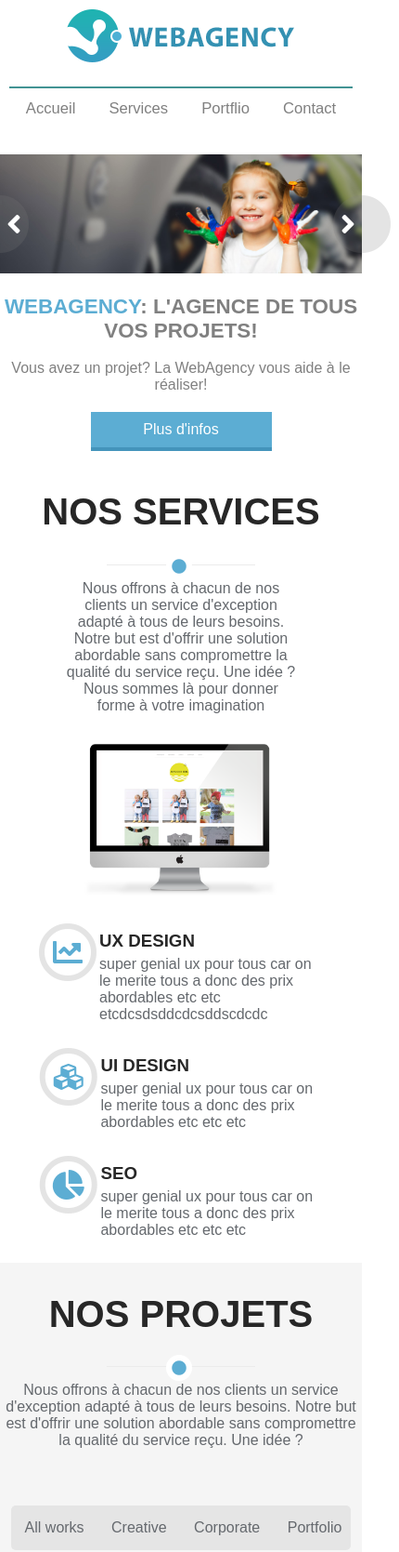
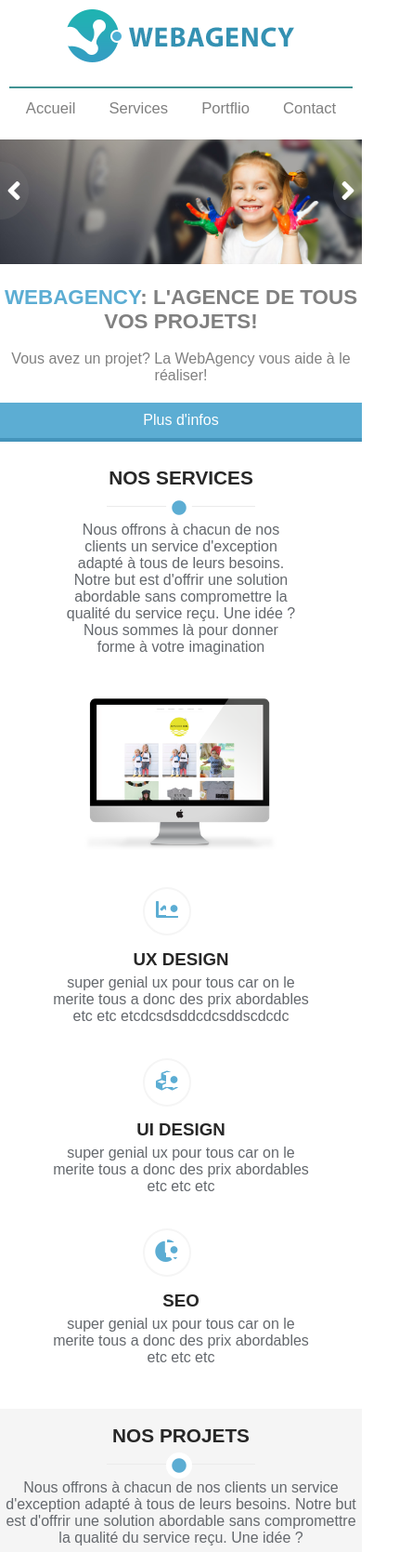
Before and after one commit to Patoupome/web-agency, a plain HTML site: page index.html in a window 390 px wide. Shown: the top 1669 px of the page at 93% size, 430 px wide, since content can reach past the window. Drawn offline with Linux system fonts and the light colour scheme.

Commit message:
presque!!!!

```diff
--- a/index.html
+++ b/index.html
@@ -102,10 +102,13 @@
 						<div class="spec">
 
 							<!-- ICON 1 -->
+							<div class="icon-box">
+								<i class="fas s-circle fa-circle"></i>
 								<div class="icon fa-stack">
-								<i class="far fa-circle fa-stack-2x"></i>
+									<i class="far fa-circle  fa-stack-2x"></i>
 									<i class="fas fa-chart-line fa-stack-1x"></i>
 
+								</div>
 							</div>
 
 
@@ -120,10 +123,14 @@
 						<div class="spec">
 
 							<!-- ICON 2 -->
+							<div class="icon-box">
+								<i class="fas s-circle fa-circle"></i>
 								<div class="icon fa-stack">
 									<i class="far fa-circle fa-stack-2x"></i>
 									<i class="fas fa-cubes fa-stack-1x"></i>
 								</div>
+							</div>
+
 
 
 							<div class="engagement">
@@ -135,9 +142,14 @@
 						<div class="spec">
 
 							<!-- ICON 3 -->
+							<div class="icon-box">
+								<i class="fas s-circle fa-circle"></i>
+
 								<div class="icon fa-stack">
 									<i class="far fa-circle fa-stack-2x"></i>
 									<i class="fas fa-chart-pie fa-stack-1x"></i>
+								</div>
+
 
 							</div>
 							<div class="engagement">
@@ -193,6 +205,12 @@
 							<figure>
 								<img src="images/portfolio/01.jpg" alt="lunettes_sur_nez">
 								<figcaption>
+									<div class="eye">
+
+										<i class="far fa-eye"></i>
+
+
+									</div>
 									<h3>
 										Projet 1
 									</h3>
@@ -205,6 +223,11 @@
 							<figure>
 								<img src="images/portfolio/02.jpg" alt="deguisement_lapin">
 								<figcaption>
+									<div class="eye">
+
+										<i class="far fa-eye "></i>
+
+									</div>
 									<h3>
 										Projet 2
 									</h3>
@@ -217,6 +240,13 @@
 							<figure>
 								<img src="images/portfolio/03.jpg" alt="logo_pompadour">
 								<figcaption>
+
+									<div class=" eye">
+
+										<i class="far fa-eye"></i>
+
+
+									</div>
 									<h3>
 										Projet 3
 									</h3>
@@ -229,6 +259,14 @@
 							<figure>
 								<img src="images/portfolio/04.jpg" alt="sketch_magazine">
 								<figcaption>
+
+									<div class="eye">
+
+										<i class="far fa-eye"></i>
+
+
+									</div>
+
 									<h3>
 										Projet 4
 									</h3>
@@ -241,6 +279,13 @@
 							<figure>
 								<img src="images/portfolio/05.jpg" alt="sacs_shopping">
 								<figcaption>
+
+									<div class="eye">
+
+										<i class="far fa-eye"></i>
+
+
+									</div>
 									<h3>
 										Projet 5
 									</h3>
@@ -253,6 +298,12 @@
 							<figure>
 								<img src="images/portfolio/06.jpg" alt="ville_cartoon">
 								<figcaption>
+									<div class="eye">
+										<i class="far fa-eye"></i>
+
+
+									</div>
+
 									<h3>
 										Projet 6
 									</h3>
@@ -265,6 +316,13 @@
 							<figure>
 								<img src="images/portfolio/07.jpg" alt="tete_fusee">
 								<figcaption>
+									<div class="eye">
+
+										<i class="far fa-eye"></i>
+
+
+									</div>
+
 									<h3>
 										Projet 7
 									</h3>
@@ -277,6 +335,13 @@
 							<figure>
 								<img src="images/portfolio/08.jpg" alt="ouils_bureau">
 								<figcaption>
+									<div class="eye">
+
+										<i class="far fa-eye"></i>
+
+
+									</div>
+
 									<h3>
 										Projet 8
 									</h3>
--- a/styles.css
+++ b/styles.css
@@ -11,7 +11,7 @@ body {
 
 h1 {
 	text-align: center;
-	font-size: 40px;
+	font-size: 2em;
 	font-weight: 800;
 	color: #272727;
 }
@@ -20,11 +20,23 @@ P {
 	color: #64686D;
 }
 
-h3, h2 {
+h3,
+h2 {
 	color: #272727;
 }
 
+@media screen and (max-width: 750px) {
 
+	h1 {
+		font-size: 1.6em;
+	}
+}
+
+@media screen and (max-width: 479px) {
+	h1 {
+		font-size: 1.3em;
+	}
+}
 
 /*---------->HEADER<----------*/
 
@@ -32,7 +44,7 @@ h3, h2 {
 header {
 	width: 100%;
 	position: fixed;
-	z-index: 1;
+	z-index: 2;
 	margin: 0px;
 	top: 0px;
 	display: flex;
@@ -83,10 +95,53 @@ nav a:hover {
 }
 
 
+@media screen and (max-width: 767px) {
+	header {
+		display: flex;
+		flex-direction: column;
+		justify-content: center;
+		padding: 10px;
+
+	}
+
+	header div#logo {
+		margin: 0px auto;
+	}
+
+	header div#logo img {
+		width: auto;
+		height: auto;
+		padding: 0px;
+	}
+
+	nav ul {
+		border-top: 2px solid #429393;
+		padding: 8px;
+		justify-content: center;
+		margin-bottom: 0px;
+	}
+
+	nav a {
+		font-size: 0.8em;
+		color: grey;
+		text-decoration: none;
+	}
+
+	nav a:hover {
+		padding: 13px 10px;
+		color: #429393;
+		font-weight: 900;
+		border-top: none;
+	}
+
+}
+
+
 /*---------->CAROUSEL<---------- */
 
 #carousel-box {
 	position: relative;
+	overflow: hidden;
 }
 
 /*--> ARROWS <-- */
@@ -104,7 +159,8 @@ nav a:hover {
 	right: -40px;
 }
 
-.fa-angle-left, .fa-angle-right {
+.fa-angle-left,
+.fa-angle-right {
 	color: white;
 }
 
@@ -162,26 +218,26 @@ nav a:hover {
 	color: #5CADD3;
 }
 
-
-@media screen and (max-width: 991px) {
+@media screen and (max-width: 1024px) {
 
 	#text_carousel {
-		position: absolute;
-		left: 40px;
+		left: 35px;
+		top: 100px;
 	}
-
 
 }
 
+
 @media screen and (max-width: 767px) {
 
-	#carousel-box {
+
+	.arrows {
+		top: 60%;
+	}
+
+	#carousel img {
 		margin-top: 150px
 	}
-
-	.arrows {
-	top: 40%;
-}
 
 	#text_carousel h2 {
 		font-size: 1.4em;
@@ -190,9 +246,7 @@ nav a:hover {
 	div#text_carousel {
 		top: 180px;
 	}
-}
 
-@media screen and (max-width: 767px) {
 
 	#carousel {
 		display: flex;
@@ -212,17 +266,11 @@ nav a:hover {
 		color: gray;
 	}
 
-	#carousel img {
-		margin-top: 10px
-	}
+
 
 	#text_carousel a {
-	width: 50%;
-}
-
-
-
-
+		width: 100%;
+	}
 }
 
 
@@ -232,8 +280,6 @@ nav a:hover {
 	width: 100%;
 }
 
-.line-dot {
-}
 
 .line {
 	width: 160px;
@@ -245,7 +291,7 @@ nav a:hover {
 
 .line-dot .fa-circle {
 	background-color: white;
-  color: #5CADD3;
+	color: #5CADD3;
 	border: 6px solid white;
 	position: absolute;
 	left: 40%;
@@ -270,27 +316,54 @@ nav a:hover {
 }
 
 .spec {
-display: flex;
+	display: flex;
 	flex-direction: row;
+}
+
+
+.icon {
+	font-size: 2.2em;
+}
+
+.s-circle {
+	color: #5CADD3;
+	position: absolute;
+	top: 45px;
+	right: 21px;
+	z-index: 1;
+	background-color: white;
+	padding: 4px;
+	font-size: 12px
+}
+
+.fa-chart-line,
+.fa-cubes,
+.fa-chart-pie {
+	color: #5CADD3;
 
 }
 
-.icon {
-	padding-top: 3%;
-	padding-left: 20%;
-	font-size: 2em;
-
+div.fa-stack {
+	width: 2.2em;
 }
 
-.fa-chart-line, .fa-cubes, .fa-chart-pie {
-	color: #5CADD3;
+.icon .fa-circle {
+	border: 2px solid #F5F5F5;
+	border-radius: 50%;
+	color: white;
+}
+
+.icon-box {
+	padding-right: 30px;
+	padding-top: 20px;
+	position: relative;
 
 }
 
 
 #services {
 	padding: 10px 10%;
-	margin: 0px auto;
+	margin: 0px auto 20px 0px;
 }
 
 
@@ -308,21 +381,46 @@ display: flex;
 	display: flex;
 	flex-direction: row;
 	align-items: center;
+	margin-top: 30px;
 }
 
 #description {
 	display: flex;
 	flex-direction: column;
+	width: 60%;
 }
 
 
 @media screen and (max-width: 991px) {
 
-.main_services {
+	#description {
+		width: 90%;
+	}
+
+	.main_services {
 		display: flex;
 		flex-direction: column;
 		align-items: center;
 	}
+}
+
+@media screen and (max-width: 479px) {
+	.spec {
+		display: flex;
+		flex-direction: column;
+		text-align: center;
+	}
+
+	.icon {
+	font-size: 1.5em;
+}
+
+	.s-circle {
+		right: 140px;
+		top: 35px;
+		font-size: 0.5em;2
+	}
+
 }
 
 
@@ -448,10 +546,19 @@ figcaption p {
 	color: white;
 }
 
-@media screen and (max-width: 479px) {
 
+figcaption .eye {
+	position: absolute;
+	top: -20px;
+	right: 10px;
+	color: white;
+	background-color: #5CADD3;
+	border: 2px solid white;
+	border-radius: 50%;
+	padding: 10px;
+}
 
-}
+@media screen and (max-width: 479px) {}
 
 /*---------->CONTACT<---------- */
 
@@ -526,46 +633,3 @@ input[type="submit"] {
 	}
 
 }
-
-/*---------->RESPONSIVE HEADER MAX-WIDTH: 750PX<----------*/
-
-
-@media screen and (max-width: 750px) {
-	header {
-		display: flex;
-		flex-direction: column;
-		justify-content: center;
-		padding: 10px;
-
-	}
-
-	header div#logo {
-		margin: 0px auto;
-	}
-
-	header div#logo img {
-		width: auto;
-		height: auto;
-		padding: 0px;
-	}
-
-	nav ul {
-		border-top: 2px solid #429393;
-		padding: 8px;
-		justify-content: center;
-	}
-
-	nav a {
-		font-size: 0.8em;
-		color: grey;
-		text-decoration: none;
-	}
-
-	nav a:hover {
-		padding: 13px 10px;
-		color: #429393;
-		font-weight: 900;
-		border-top: none;
-	}
-
-}
```
Lines whose indentation alone changed are shown as unchanged.
